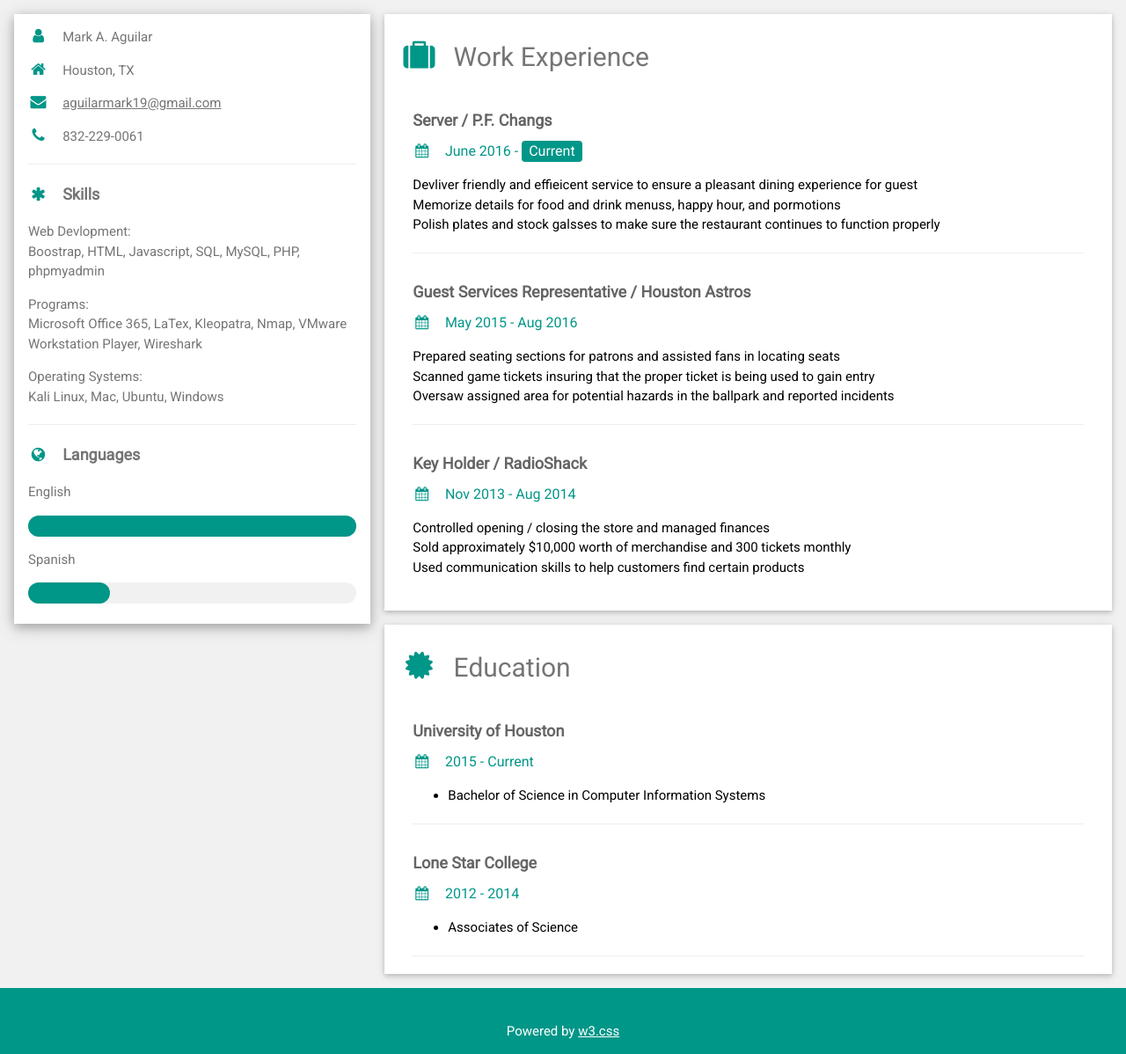
After one commit to crayarc/TWO, a PHP site: page /resume.html in a window 1280 px wide. The commit adds this page. Shown: the whole page at 88% size. Run offline with PHP 8.4, Linux system fonts and the light colour scheme.

Commit message:
clean-css

```diff
--- /dev/null
+++ b/resume.html
@@ -0,0 +1,134 @@
+<!DOCTYPE html>
+<html>
+<title>Resume </title>
+<meta charset="UTF-8">
+<meta name="viewport" content="width=device-width, initial-scale=1">
+<link rel="stylesheet" href="https://www.w3schools.com/w3css/4/w3.css">
+<link rel='stylesheet' href='https://fonts.googleapis.com/css?family=Roboto'>
+<link rel="stylesheet" href="https://cdnjs.cloudflare.com/ajax/libs/font-awesome/4.7.0/css/font-awesome.min.css">
+<style>
+html,body,h1,h2,h3,h4,h5,h6 {font-family: "Roboto", sans-serif}
+</style>
+<body class="w3-light-grey">
+
+<!-- Page Container -->
+<div class="w3-content w3-margin-top" style="max-width:1400px;">
+
+  <!-- The Grid -->
+  <div class="w3-row-padding">
+
+    <!-- Left Column -->
+    <div class="w3-third">
+
+      <div class="w3-white w3-text-grey w3-card-4">
+        <!--
+        <div class="w3-display-container">
+          <img src="/w3images/avatar_hat.jpg" style="width:100%" alt="Avatar">
+          <div class="w3-display-bottomleft w3-container w3-text-black">
+            <h2>Mark Aguilar</h2>
+          </div>
+        </div>
+      -->
+        <div class="w3-container">
+          <p><i class="fa fa-user circle fa-fw w3-margin-right w3-large w3-text-teal"></i>Mark A. Aguilar</p>
+          <p><i class="fa fa-home fa-fw w3-margin-right w3-large w3-text-teal"></i>Houston, TX </p>
+          <p><i class="fa fa-envelope fa-fw w3-margin-right w3-large w3-text-teal"></i><a href = "mailto:aguilarmark19@gmail.com">aguilarmark19@gmail.com</a></p>
+          <p><i class="fa fa-phone fa-fw w3-margin-right w3-large w3-text-teal"></i>832-229-0061</p>
+          <hr>
+
+          <p class="w3-large"><b><i class="fa fa-asterisk fa-fw w3-margin-right w3-text-teal"></i>Skills</b></p>
+          <p>Web Devlopment: <br> Boostrap, HTML, Javascript, SQL, MySQL, PHP, phpmyadmin</p>
+          <p>Programs:<br> Microsoft Office 365, LaTex, Kleopatra, Nmap, VMware Workstation Player, Wireshark</p>
+          <p>Operating Systems:<br> Kali Linux, Mac, Ubuntu, Windows</p>
+
+
+<hr>
+          <p class="w3-large w3-text-theme"><b><i class="fa fa-globe fa-fw w3-margin-right w3-text-teal"></i>Languages</b></p>
+          <p>English</p>
+          <div class="w3-light-grey w3-round-xlarge">
+            <div class="w3-round-xlarge w3-teal" style="height:24px;width:100%"></div>
+          </div>
+          <p>Spanish</p>
+          <div class="w3-light-grey w3-round-xlarge">
+            <div class="w3-round-xlarge w3-teal" style="height:24px;width:25%"></div>
+          </div>
+          <!--
+          <p></p>
+          <div class="w3-white w3-round-xlarge">
+            <div class="w3-round-xlarge w3-white" style="height:24px;width:25%"></div>
+          </div>
+        -->
+          <br>
+        </div>
+      </div><br>
+
+    <!-- End Left Column -->
+    </div>
+
+    <!-- Right Column -->
+    <div class="w3-twothird">
+
+      <div class="w3-container w3-card-2 w3-white w3-margin-bottom">
+        <h2 class="w3-text-grey w3-padding-16"><i class="fa fa-suitcase fa-fw w3-margin-right w3-xxlarge w3-text-teal"></i>Work Experience</h2>
+        <div class="w3-container">
+         <h5 class="w3-opacity"><b>Server / P.F. Changs</b></h5>
+          <h6 class="w3-text-teal"><i class="fa fa-calendar fa-fw w3-margin-right"></i>June 2016 - <span class="w3-tag w3-teal w3-round">Current</span></h6>
+          <p>Devliver friendly and effieicent service to ensure a pleasant dining experience for guest<br>
+          Memorize details for food and drink menuss, happy hour, and pormotions<br>
+          Polish plates and stock galsses to make sure the restaurant continues to function properly</p>
+          <hr>
+        </div>
+        <div class="w3-container">
+          <h5 class="w3-opacity"><b>Guest Services Representative / Houston Astros</b></h5>
+          <h6 class="w3-text-teal"><i class="fa fa-calendar fa-fw w3-margin-right"></i>May 2015 - Aug 2016</h6>
+          <p>Prepared seating sections for patrons and assisted fans in locating seats<br>
+          Scanned game tickets insuring that the proper ticket is being used to gain entry<br>
+          Oversaw assigned area for potential hazards in the ballpark and reported incidents</p>
+          <hr>
+        </div>
+        <div class="w3-container">
+          <h5 class="w3-opacity"><b>Key Holder / RadioShack</b></h5>
+          <h6 class="w3-text-teal"><i class="fa fa-calendar fa-fw w3-margin-right"></i>Nov 2013 - Aug 2014</h6>
+          <p>Controlled opening / closing the store and managed finances<br>
+          Sold approximately $10,000 worth of merchandise and 300 tickets monthly<br>
+          Used communication skills to help customers find certain products</p>
+          <br>
+        </div>
+      </div>
+
+      <div class="w3-container w3-card-2 w3-white">
+        <h2 class="w3-text-grey w3-padding-16"><i class="fa fa-certificate fa-fw w3-margin-right w3-xxlarge w3-text-teal"></i>Education</h2>
+        <div class="w3-container">
+          <h5 class="w3-opacity"><b>University of Houston</b></h5>
+          <h6 class="w3-text-teal"><i class="fa fa-calendar fa-fw w3-margin-right"></i>2015 - Current</h6>
+          <ul><li>Bachelor of Science in Computer Information Systems</li></ul>
+          <hr>
+        </div>
+        <div class="w3-container">
+          <h5 class="w3-opacity"><b>Lone Star College</b></h5>
+          <h6 class="w3-text-teal"><i class="fa fa-calendar fa-fw w3-margin-right"></i>2012 - 2014</h6>
+          <ul><li>Associates of Science</li></ul>
+          <hr>
+        </div>
+
+      </div>
+
+    <!-- End Right Column -->
+    </div>
+
+  <!-- End Grid -->
+  </div>
+
+  <!-- End Page Container -->
+</div>
+
+<footer class="w3-container w3-teal w3-center w3-margin-top">
+<br>
+  <!--<p>Find me on social media.</p>
+  <i class="fa fa-facebook-official w3-hover-opacity"></i>
+  <i class="fa fa-linkedin w3-hover-opacity"></i> -->
+  <p>Powered by <a href="https://www.w3schools.com/w3css/default.asp" target="_blank">w3.css</a></p>
+</footer>
+
+</body>
+</html>
```
Also changed, not shown: contact.php (+29 -1 lines), includes/footer.html (+0 -7 lines), includes/header.html (+7 -5 lines), includes/style.css (renamed from includes/new.css, +13 -14 lines), index.php (+9 -1 lines), projects.php (+12 -2 lines), resume.php (+15 -12 lines).
